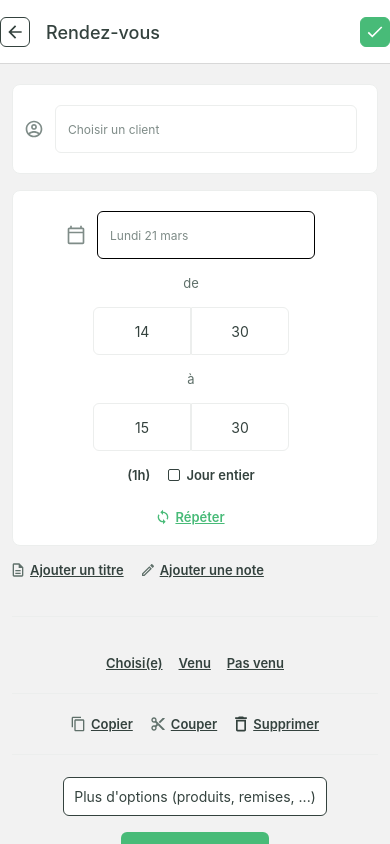
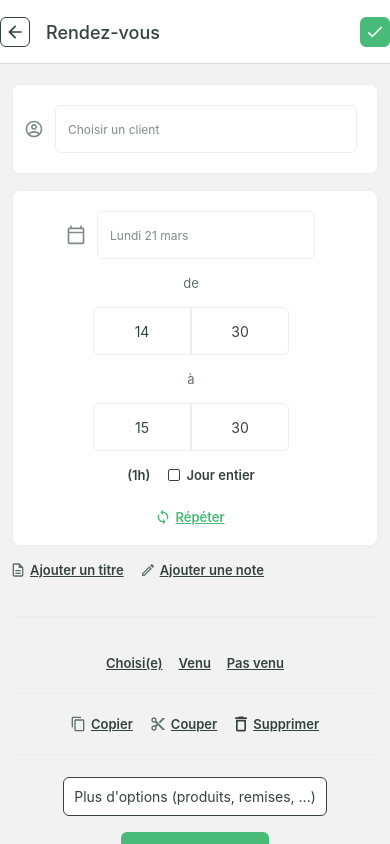
Before and after one commit to kiki-le-singe/rendez-vous, a React Native app: screen /RendezVous in a window 390 px wide. Built offline with nearby package versions, Linux system fonts and the light colour scheme.

Commit message:
add borderColor style

```diff
--- a/components/Calendar/index.tsx
+++ b/components/Calendar/index.tsx
@@ -107,6 +107,7 @@ const styles = StyleSheet.create({
     borderWidth: 1,
     borderRadius: 6,
     padding: 10,
+    borderColor: Colors.light.border,
   },
   text: {
     color: Colors.light.lightGreen,
```
